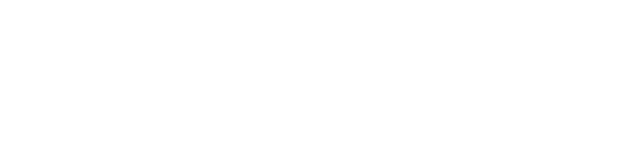
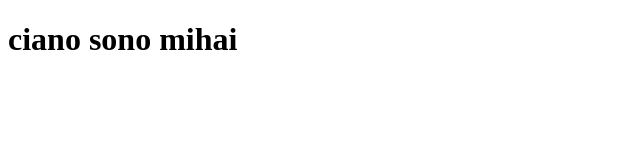
Before and after one commit to MihaiArbore/test, a plain HTML site: page index.html in a window 1280 px wide. Shown: the whole page, without its empty margins (0-640 px from the left). Drawn offline with Linux system fonts and the light colour scheme.

Commit message:
add page message
added a paragraph element to the page

```diff
--- a/index.html
+++ b/index.html
@@ -6,6 +6,6 @@
     <title>Document</title>
 </head>
 <body>
-
+    <h1>ciano sono mihai</h1>
 </body>
 </html>
```
